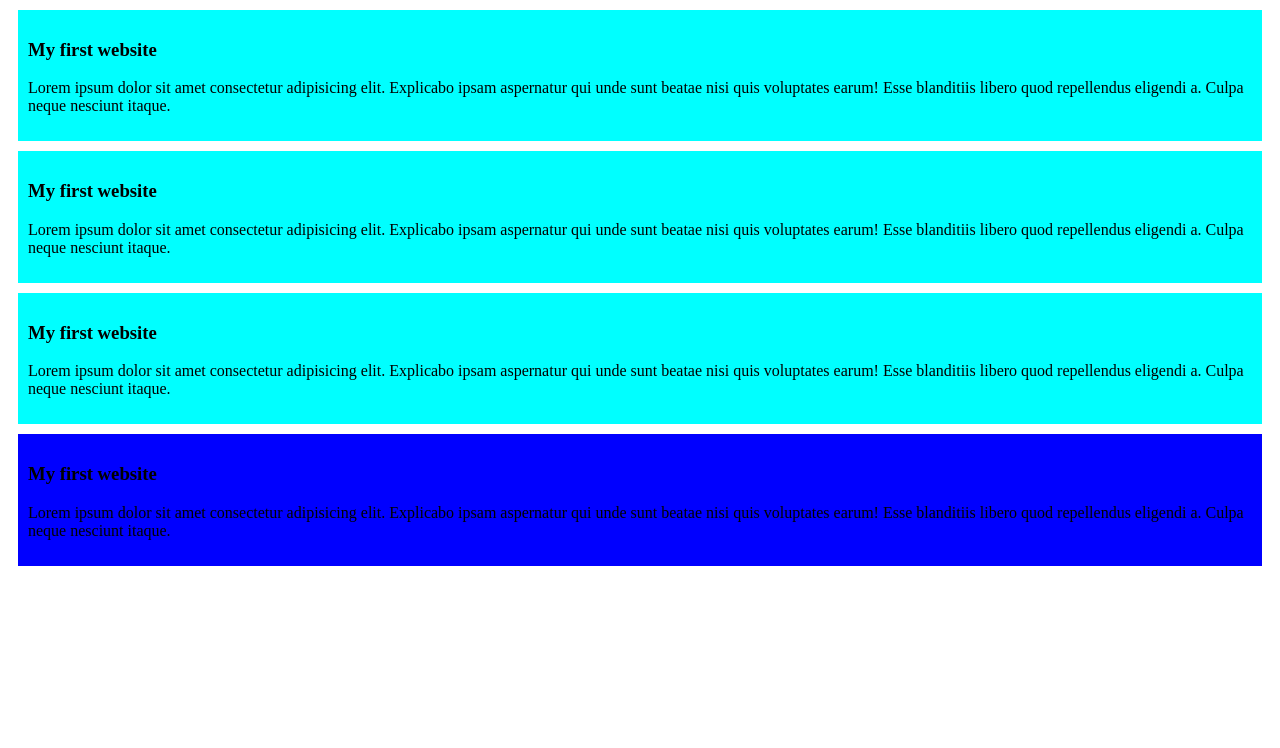
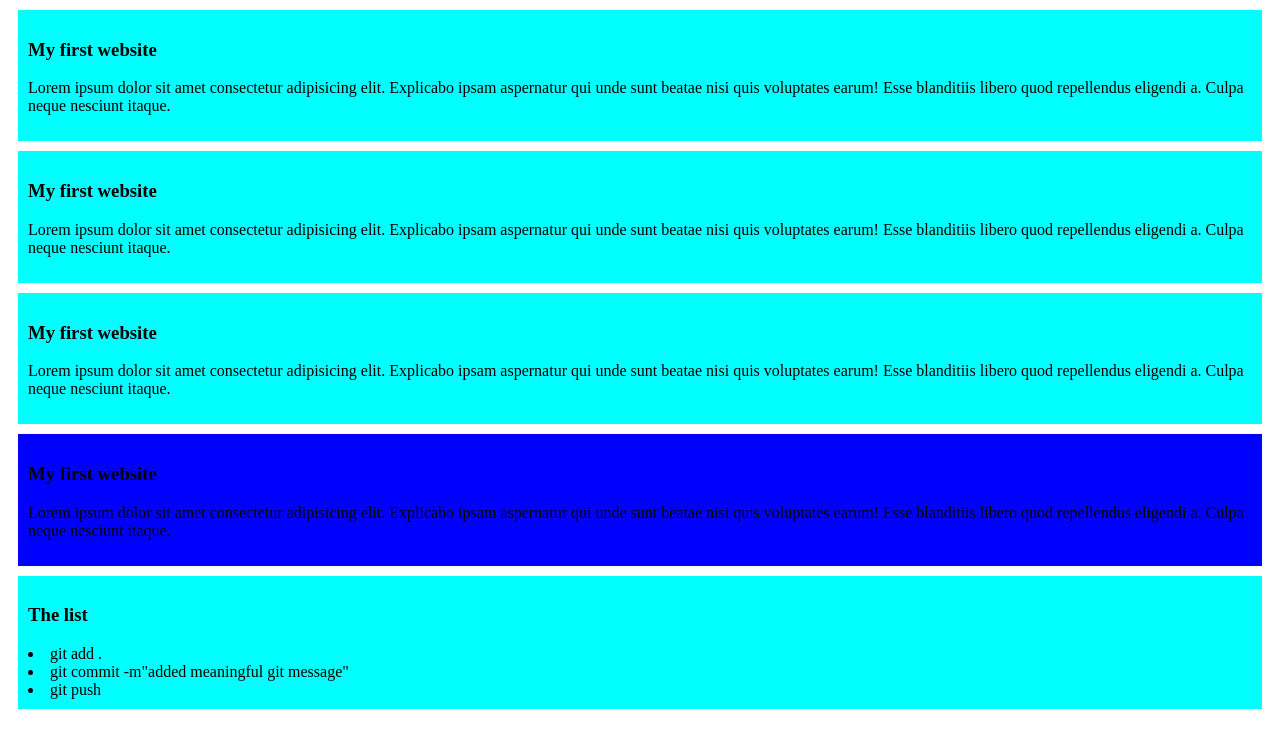
Before and after one commit to Tajrina-03/my-first-git-repo, a plain HTML site: page index.html in a window 1280 px wide. Drawn offline with Linux system fonts and the light colour scheme.

Commit message:
added a list

```diff
--- a/index.html
+++ b/index.html
@@ -37,6 +37,12 @@
         unde sunt beatae nisi quis voluptates earum!
          Esse blanditiis libero quod repellendus eligendi a. Culpa neque nesciunt itaque.</p>
     </div>
+    <div>
+        <h3>The list</h3>
+        <li>git add .</li>
+         <li>git commit -m"added meaningful git message"</li>
+          <li>git push</li>
+    </div>
 </body>
 
 </html>
```
